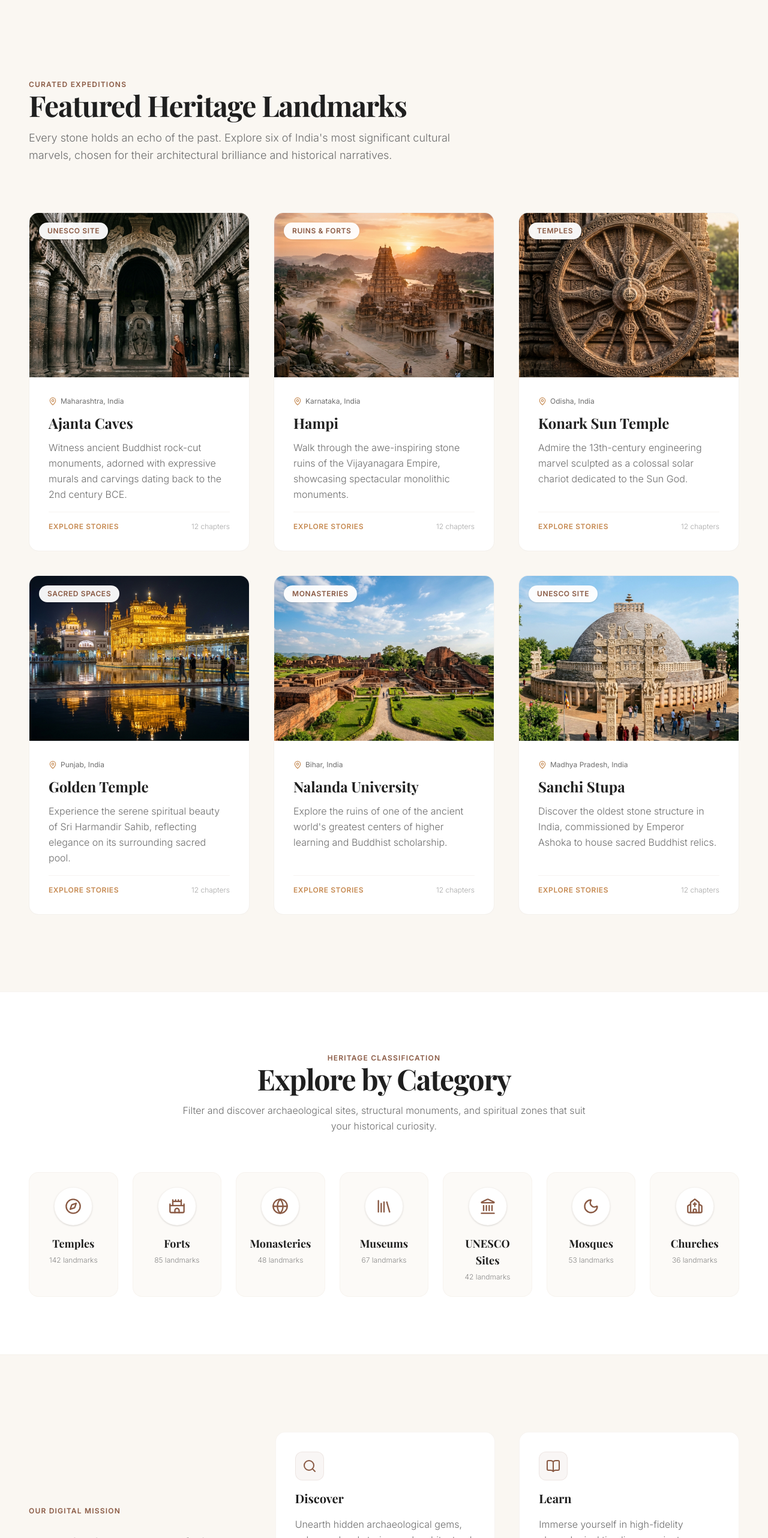
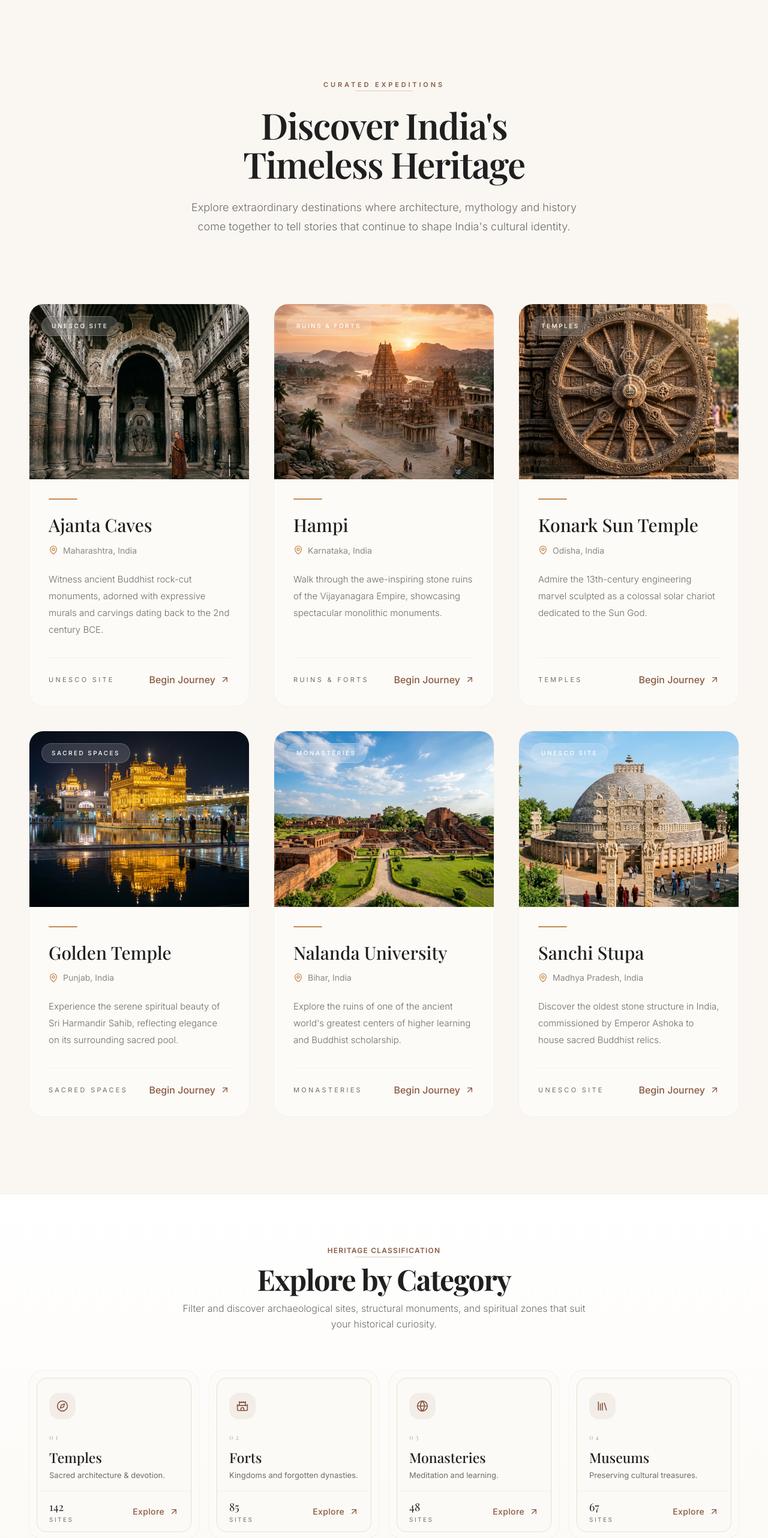
Before and after one commit to Saylee12R/saanjh, a Next.js app: page / in a window 1280 px wide. Shown: the part 802-3366 px from the top of the page at 60% size. Built offline with nearby package versions, Linux system fonts and the light colour scheme; a web font is replaced by a local one.

Commit message:
feat: refine categories section UI and animations

```diff
--- a/src/components/Categories.tsx
+++ b/src/components/Categories.tsx
@@ -10,50 +10,79 @@ import {
   Church,
   Moon,
   Compass,
+  Crown,
+  ArrowUpRight,
 } from "lucide-react";
 
 interface Category {
   name: string;
   count: number;
+  description: string;
   icon: React.ComponentType<{ className?: string }>;
 }
+
+const itemVariants = {
+  hidden: { opacity: 0, y: 25 },
+  visible: (i: number) => ({
+    opacity: 1,
+    y: 0,
+    transition: {
+      duration: 0.6,
+      delay: i * 0.08,
+      ease: [0.16, 1, 0.3, 1] as const,
+    },
+  }),
+};
 
 const categories: Category[] = [
   {
     name: "Temples",
     count: 142,
-    icon: Compass, // Elegant guide to spiritual layouts
+    description: "Sacred architecture & devotion.",
+    icon: Compass,
   },
   {
     name: "Forts",
     count: 85,
-    icon: Castle, // Classic fort structure
+    description: "Kingdoms and forgotten dynasties.",
+    icon: Castle,
   },
   {
     name: "Monasteries",
     count: 48,
-    icon: Globe, // Peace/spiritual global centers
+    description: "Meditation and learning.",
+    icon: Globe,
   },
   {
     name: "Museums",
     count: 67,
-    icon: Library, // Historical archive vaults
+    description: "Preserving cultural treasures.",
+    icon: Library,
   },
   {
     name: "UNESCO Sites",
     count: 42,
-    icon: Landmark, // Core landmark/archeological tag
+    description: "World heritage landmarks.",
+    icon: Landmark,
   },
   {
     name: "Mosques",
     count: 53,
-    icon: Moon, // Islamic crescent/dome style indicator
+    description: "Islamic architectural masterpieces.",
+    icon: Moon,
   },
   {
     name: "Churches",
     count: 36,
-    icon: Church, // Classic gothic/portuguese design indicator
+    description: "Colonial spiritual heritage.",
+    icon: Church,
   },
+  {
+    name: "Palaces",
+    count: 31,
+    description: "Royal grandeur preserved.",
+    icon: Crown,
+  }
 ];
 
 export const Categories: React.FC = () => {
@@ -66,33 +95,31 @@ export const Categories: React.FC = () => {
     },
   };
 
-  const itemVariants = {
-    hidden: { opacity: 0, y: 25 },
-    visible: {
-      opacity: 1,
-      y: 0,
-      transition: {
-        duration: 0.6,
-        ease: [0.16, 1, 0.3, 1] as const,
-      },
-    },
-  };
-
   return (
-    <section id="categories" className="py-24 bg-white border-t border-brand-border/40">
-      <div className="max-w-7xl mx-auto px-6 md:px-12">
+    <section id="categories" className="py-16 md:py-20 bg-gradient-to-b from-white via-[#FDFBF8] to-[#FAF7F2] border-t border-brand-border/40">
+      <div className="max-w-[1400px] mx-auto px-6 md:px-12">
         {/* Header */}
-        <div className="text-center max-w-2xl mx-auto mb-16 space-y-4">
+        <motion.div
+          initial={{ opacity: 0, y: 30 }}
+          whileInView={{ opacity: 1, y: 0 }}
+          viewport={{ once: true }}
+          transition={{ duration: 0.8 }}
+          className="text-center max-w-2xl mx-auto mb-16 space-y-3"
+        >
           <span className="text-xs uppercase tracking-widest font-semibold text-brand-primary">
             Heritage Classification
           </span>
+
+          <div className="w-24 h-px bg-brand-primary/30 mx-auto" />
+
           <h2 className="font-serif text-4xl md:text-5xl font-bold tracking-tight text-brand-text">
             Explore by Category
           </h2>
+
           <p className="font-sans text-base text-brand-secondary leading-relaxed font-light">
             Filter and discover archaeological sites, structural monuments, and spiritual zones that suit your historical curiosity.
           </p>
-        </div>
+        </motion.div>
 
         {/* Categories Grid */}
         <motion.div
@@ -100,28 +127,90 @@ export const Categories: React.FC = () => {
           initial="hidden"
           whileInView="visible"
           viewport={{ once: true, margin: "-100px" }}
-          className="grid grid-cols-2 sm:grid-cols-3 md:grid-cols-4 lg:grid-cols-7 gap-6"
+          className="grid grid-cols-1 sm:grid-cols-2 lg:grid-cols-4 gap-4"
         >
-          {categories.map((cat) => {
+          {categories.map((cat, index) => {
             const Icon = cat.icon;
             return (
               <motion.div
                 key={cat.name}
+                custom={index}
                 variants={itemVariants}
-                className="group flex flex-col items-center p-6 bg-[#FAF7F2]/60 hover:bg-white rounded-2xl border border-brand-border/30 hover:border-brand-primary/40 hover:shadow-[0_12px_30px_rgba(138,90,68,0.06)] transition-all duration-300 text-center cursor-pointer"
+                whileHover={{
+                  y: -8,
+                  scale: 1.02,
+                  transition: {
+                    duration: 0.45,
+                    ease: [0.22, 1, 0.36, 1],
+                  },
+                }}
+                className="group bg-[#FDFBF7] rounded-3xl border border-brand-border/40 p-3 hover:shadow-[0_35px_90px_rgba(63,39,28,0.12)] transition-all duration-700 cursor-pointer flex flex-col"
               >
-                {/* Icon Wrapper */}
-                <div className="h-16 w-16 rounded-full bg-white group-hover:bg-brand-primary/10 border border-brand-border/40 group-hover:border-brand-primary/20 flex items-center justify-center mb-4 shadow-sm group-hover:scale-105 transition-all duration-300">
-                  <Icon className="h-7 w-7 text-brand-primary group-hover:text-brand-accent transition-colors duration-300" />
+                {/* Card */}
+
+                <div className="relative flex flex-col h-full rounded-2xl bg-[#FCFAF6] border border-[#E8DED3] overflow-hidden transition-all duration-500 group-hover:bg-white">
+
+                  {/* Top Accent */}
+                  <div className="h-1 w-0 bg-brand-primary group-hover:w-full transition-all duration-700" />
+
+                  {/* Icon */}
+                  <div className="pt-5 px-5">
+
+                    <div className="w-11 h-11 rounded-2xl bg-brand-primary/8 flex items-center justify-center transition-all duration-500 group-hover:scale-105 group-hover:rotate-3">
+
+                      <Icon className="h-5 w-5 text-brand-primary" />
+
+                    </div>
+
+                  </div>
+
+                  {/* Body */}
+
+                  <div className="flex-1 px-5 py-4">
+
+                    <span className="font-serif text-[11px] tracking-[0.35em] text-brand-primary/50">
+                      {String(index + 1).padStart(2, "0")}
+                    </span>
+
+                    <h3 className="mt-3 font-serif text-[21px] md:text-[23px] leading-none font-medium text-brand-text">
+                      {cat.name}
+                    </h3>
+
+                    <p className="mt-2 text-[13px] leading-5 text-brand-secondary">
+                      {cat.description}
+                    </p>
+
+                  </div>
+
+                  {/* Footer */}
+
+                  <div className="border-t border-brand-border/40 px-5 py-3 flex items-center justify-between">
+
+                    <div>
+
+                      <p className="font-serif text-lg text-brand-text">
+                        {cat.count}
+                      </p>
+
+                      <p className="uppercase tracking-[0.25em] text-[10px] text-brand-secondary">
+                        Sites
+                      </p>
+
+                    </div>
+
+                    <div className="flex items-center gap-2 text-brand-primary text-sm font-medium tracking-wide transition-all duration-300 group-hover:gap-3">
+
+                      Explore
+
+                      <ArrowUpRight
+                        className="h-4 w-4 transition-transform duration-500 group-hover:translate-x-1 group-hover:-translate-y-1"
+                      />
+
+                    </div>
+
+                  </div>
+
                 </div>
-
-                {/* Info */}
-                <h3 className="font-serif text-lg font-bold text-brand-text group-hover:text-brand-primary transition-colors">
-                  {cat.name}
-                </h3>
-                <span className="font-sans text-xs text-brand-secondary/80 font-light mt-1.5">
-                  {cat.count} landmarks
-                </span>
               </motion.div>
             );
           })}
--- a/src/components/FeaturedDestinations.tsx
+++ b/src/components/FeaturedDestinations.tsx
@@ -84,17 +84,26 @@ export const FeaturedDestinations: React.FC = () => {
     <section id="explore" className="py-24 md:py-32 bg-[#FAF7F2] border-t border-brand-border/40">
       <div className="max-w-7xl mx-auto px-6 md:px-12">
         {/* Section Header */}
-        <div className="max-w-3xl mb-16 md:mb-20 space-y-4">
-          <span className="text-xs uppercase tracking-widest font-semibold text-brand-primary">
-            Curated Expeditions
+        <motion.div
+          initial={{ opacity: 0, y: 30 }}
+          whileInView={{ opacity: 1, y: 0 }}
+          viewport={{ once: true }}
+          transition={{ duration: 0.8 }}
+          className="max-w-3xl mx-auto text-center mb-24 md:mb-28 space-y-6"
+        >
+          <span className="text-[11px] uppercase tracking-[0.35em] font-semibold text-brand-primary">
+            CURATED EXPEDITIONS
           </span>
-          <h2 className="font-serif text-4xl md:text-5xl font-bold tracking-tight text-brand-text">
-            Featured Heritage Landmarks
+          <div className="w-24 h-px bg-brand-primary/30 mx-auto" />
+          <h2 className="max-w-2xl mx-auto font-serif text-5xl md:text-6xl font-semibold leading-[1.08] tracking-tight text-brand-text">
+            Discover India&apos;s
+            <br />
+            Timeless Heritage
           </h2>
-          <p className="font-sans text-base md:text-lg text-brand-secondary leading-relaxed font-light">
-            Every stone holds an echo of the past. Explore six of India&apos;s most significant cultural marvels, chosen for their architectural brilliance and historical narratives.
+          <p className="max-w-2xl mx-auto font-sans text-lg text-brand-secondary leading-8 font-light">
+            Explore extraordinary destinations where architecture, mythology and history come together to tell stories that continue to shape India's cultural identity.
           </p>
-        </div>
+        </motion.div>
 
         {/* Cards Grid */}
         <motion.div
@@ -108,10 +117,10 @@ export const FeaturedDestinations: React.FC = () => {
             <motion.div
               key={dest.title}
               variants={cardVariants}
-              className="group bg-white rounded-2xl overflow-hidden border border-brand-border/50 hover:shadow-[0_20px_50px_rgba(138,90,68,0.08)] hover:-translate-y-2 transition-all duration-500 flex flex-col h-full cursor-pointer"
+              className="group bg-white rounded-3xl overflow-hidden border border-brand-border/50 hover:shadow-[0_30px_70px_rgba(0,0,0,0.12)] hover:-translate-y-2 hover:scale-[1.02] transition-all duration-500 flex flex-col h-full cursor-pointer"
             >
               {/* Image Container */}
-              <div className="relative aspect-[4/3] w-full overflow-hidden bg-brand-bg">
+              <div className="relative aspect-[5/4] w-full overflow-hidden bg-brand-bg">
                 <Image
                   src={dest.image}
                   alt={dest.title}
@@ -120,46 +129,60 @@ export const FeaturedDestinations: React.FC = () => {
                   className="object-cover group-hover:scale-105 transition-transform duration-700 ease-out"
                   priority={idx < 3}
                 />
-                <div className="absolute inset-0 bg-gradient-to-t from-black/20 to-transparent opacity-0 group-hover:opacity-100 transition-opacity duration-500" />
+                <div className="absolute inset-0 bg-gradient-to-t from-black/65 via-black/20 via-40% to-transparent opacity-0 group-hover:opacity-100 transition-all duration-500" />
 
                 {/* Category Badge */}
-                <span className="absolute top-4 left-4 text-xs font-semibold uppercase tracking-wider bg-white/95 text-brand-primary px-3.5 py-1.5 rounded-full shadow-sm">
+                <span className="absolute top-5 left-5 bg-white/15 backdrop-blur-xl border border-white/20 text-white text-[10px] uppercase tracking-[0.25em] font-medium px-4 py-2 rounded-full">
                   {dest.category}
                 </span>
               </div>
 
               {/* Card Body */}
-              <div className="p-6 md:p-8 flex flex-col flex-1 justify-between space-y-4">
-                <div className="space-y-3">
-                  {/* Location Info */}
-                  <div className="flex items-center space-x-1.5 text-xs text-brand-secondary">
-                    <MapPin className="h-3.5 w-3.5 text-brand-accent" />
-                    <span>{dest.state}, India</span>
-                  </div>
+              <div className="flex flex-col flex-1 p-7 md:p-8 bg-[#FDFBF7]">
 
-                  {/* Title */}
-                  <h3 className="font-serif text-2xl font-bold text-brand-text group-hover:text-brand-primary transition-colors flex items-center justify-between">
-                    {dest.title}
-                    <ArrowUpRight className="h-5 w-5 opacity-0 group-hover:opacity-100 -translate-x-2 group-hover:translate-x-0 transition-all duration-300 text-brand-primary" />
-                  </h3>
+                {/* Accent Line */}
+                <div className="w-12 h-[2px] bg-brand-accent rounded-full mb-6" />
 
-                  {/* Description */}
-                  <p className="font-sans text-sm md:text-base text-brand-secondary font-light leading-relaxed">
-                    {dest.description}
-                  </p>
+                {/* Title */}
+                <h3 className="font-serif text-[30px] leading-tight font-medium text-brand-text group-hover:text-brand-primary transition-colors">
+                  {dest.title}
+                </h3>
+
+                {/* Location */}
+                <div className="flex items-center gap-2 mt-3 text-[14px] text-brand-secondary/80">
+                  <MapPin className="h-4 w-4 text-brand-accent" />
+                  <span>{dest.state}, India</span>
                 </div>
 
-                <div className="pt-4 border-t border-brand-border/40 flex items-center justify-between">
-                  <span className="text-xs tracking-wider uppercase font-semibold text-brand-accent group-hover:text-brand-primary transition-colors">
-                    Explore Stories
+                {/* Description */}
+                <p className="mt-6 text-[15px] leading-7 text-brand-secondary font-light flex-1">
+                  {dest.description}
+                </p>
+
+                {/* Footer */}
+                <div className="mt-8 pt-6 border-t border-brand-border/40 flex items-center justify-between">
+
+                  <span className="text-[11px] uppercase tracking-[0.3em] text-brand-secondary">
+                    {dest.category}
                   </span>
-                  <span className="text-xs text-brand-secondary/60 font-light">12 chapters</span>
+
+                  <button className="flex items-center gap-2 text-brand-primary font-medium group/button">
+
+                    Begin Journey
+
+                    <ArrowUpRight
+                      className="h-4 w-4 transition-transform duration-300 group-hover/button:translate-x-1 group-hover/button:-translate-y-1"
+                    />
+
+                  </button>
+
                 </div>
+
               </div>
             </motion.div>
           ))}
         </motion.div>
       </div>
-    </section>
+    </section >
   );
 };
```
